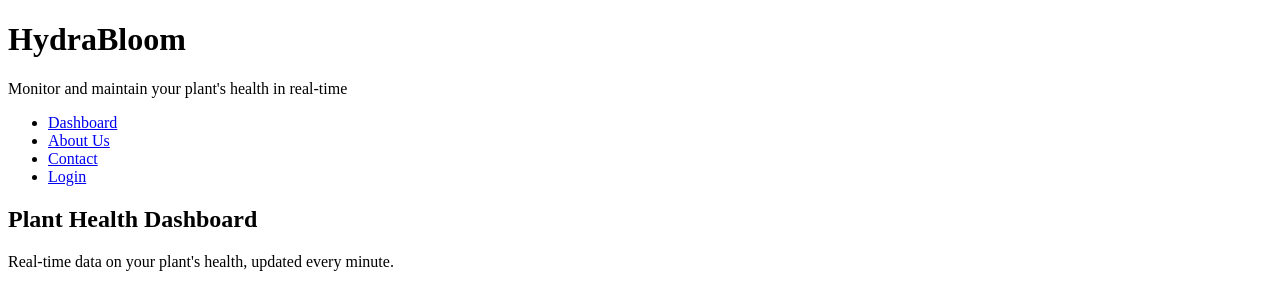
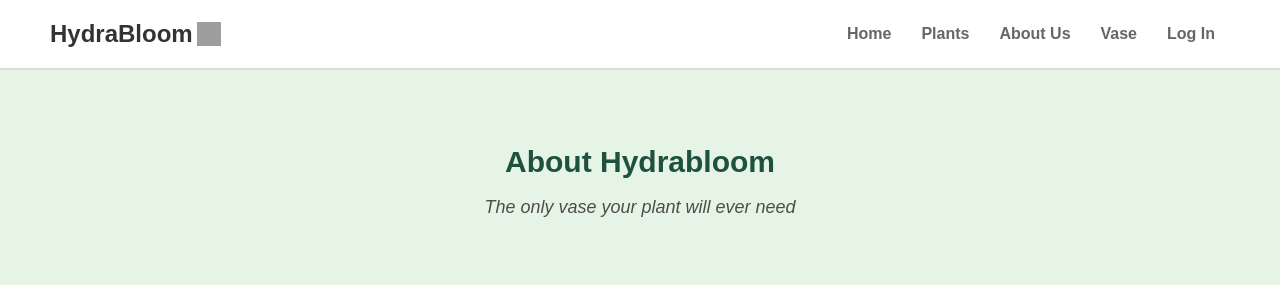
Before and after one commit to RichyJames/SD3AIOTPROJECT, a Flask app: template templates/index.html in a window 1280 px wide. Shown: the top 285 px of the page. Run offline with Flask 3, Linux system fonts and the light colour scheme; the template is opened without the code that fills it, so the values that code supplies are empty; grey boxes are pictures that could not be loaded.

Commit message:
Fixed Home Page UI /Links To Access System
UI Improvement and UI Navigation access a lot easier

```diff
--- a/templates/index.html
+++ b/templates/index.html
@@ -3,75 +3,172 @@
 <head>
     <meta charset="UTF-8">
     <meta name="viewport" content="width=device-width, initial-scale=1.0">
-    <title>HydraBloom - Plant Health Monitor</title>
-    <link rel="stylesheet" href="main.css">
+    <title>HydraBloom</title>
+    <style>
+        /* General Styles */
+        body {
+            font-family: 'Arial', sans-serif;
+            margin: 0;
+            padding: 0;
+            box-sizing: border-box;
+            background-color: #f9f8f6;
+            color: #333;
+        }
+
+        /* Header Styles */
+        header {
+            display: flex;
+            justify-content: space-between;
+            align-items: center;
+            padding: 20px 50px;
+            background-color: #fff;
+            border-bottom: 2px solid #ddd;
+        }
+
+        .logo-container {
+            display: flex;
+            align-items: center;
+        }
+
+        .logo-container h1 {
+            font-size: 24px;
+            font-weight: bold;
+            color: #333;
+            margin: 0;
+        }
+
+        .logo-container img {
+            width: 24px; /* Adjust size as needed */
+            height: 24px; /* Adjust size as needed */
+            margin-left: 4px; /* Minimal spacing */
+        }
+
+        header nav ul {
+            list-style: none;
+            display: flex;
+            margin: 0;
+            padding: 0;
+        }
+
+        header nav ul li {
+            margin: 0 15px;
+        }
+
+        header nav ul li a {
+            text-decoration: none;
+            color: #666;
+            font-weight: bold;
+            font-size: 16px;
+        }
+
+        header nav ul li a:hover {
+            color: #000;
+        }
+
+        /* About Section */
+        .about-section {
+            background-color: #e6f4e5;
+            text-align: center;
+            padding: 50px 20px;
+        }
+
+        .about-section h2 {
+            font-size: 30px;
+            color: #1f513f;
+            font-weight: bold;
+            margin-bottom: 10px;
+        }
+
+        .about-section p {
+            font-size: 18px;
+            font-style: italic;
+            color: #4d4d4d;
+            margin-bottom: 40px;
+        }
+
+        .mission-section {
+            display: flex;
+            justify-content: space-around;
+            align-items: center;
+            padding: 50px 20px;
+        }
+
+        .mission-text {
+            flex: 1;
+            max-width: 600px;
+        }
+
+        .mission-text h3 {
+            font-size: 24px;
+            color: #000;
+            font-weight: bold;
+            margin-bottom: 20px;
+        }
+
+        .mission-text p {
+            font-size: 16px;
+            color: #333;
+            line-height: 1.8;
+        }
+
+        .plant-image {
+            flex: 1;
+            text-align: center;
+        }
+
+        .plant-image img {
+            width: 300px;
+            border-radius: 10px;
+        }
+
+        .plant-image p {
+            font-size: 16px;
+            font-weight: bold;
+            margin-top: 10px;
+        }
+    </style>
 </head>
 <body>
 
     <!-- Header -->
     <header>
-        <h1>HydraBloom</h1>
-        <p>Monitor and maintain your plant's health in real-time</p>
+        <div class="logo-container">
+            <h1>HydraBloom</h1>
+            <!-- Leaf Logo -->
+            <img src="images/image.jpg" alt="Leaf Logo">
+        </div>
+        <nav>
+            <ul>
+                <li><a href="#">Home</a></li>
+                <li><a href="#">Plants</a></li>
+                <li><a href="#">About Us</a></li>
+                <li><a href="#">Vase</a></li>
+                <li><a href="sign.html">Log In</a></li>
+            </ul>
+        </nav>
     </header>
 
-    <!-- Navigation -->
-    <nav>
-        <ul>
-            <li><a href="#dashboard">Dashboard</a></li>
-            <li><a href="#about">About Us</a></li>
-            <li><a href="#contact">Contact</a></li>
-            <li><a href="#login">Login</a></li>
-        </ul>
-    </nav>
+    <!-- About Section -->
+    <section class="about-section">
+        <h2>About Hydrabloom</h2>
+        <p>The only vase your plant will ever need</p>
+    </section>
 
-    <!-- Main Content -->
-    <main>
-        <section id="dashboard">
-            <h2>Plant Health Dashboard</h2>
-            <p>Real-time data on your plant's health, updated every minute.</p>
-            <div class="sensor-data">
-                <div class="data-box">
-                    <h3>Soil Moisture</h3>
-                    <p id="moisture">Loading...</p>
-                </div>
-                <div class="data-box">
-                    <h3>Temperature</h3>
-                    <p id="temperature">Loading...</p>
-                </div>
-                <div class="data-box">
-                    <h3>Light Intensity</h3>
-                    <p id="light">Loading...</p>
-                </div>
-            </div>
-        </section>
+    <!-- Mission Section -->
+    <section class="mission-section">
+        <div class="mission-text">
+            <h3>Our Mission</h3>
+            <p>
+                Our mission is to revolutionize plant care with innovative solutions that make it effortless to nurture nature.
+                We believe that everyone deserves the joy of thriving plants without the stress of constant upkeep. That’s why we’ve created a vase that automatically waters your plants,
+                ensuring they receive the perfect amount of hydration when they need it most. Our goal is to bring harmony between technology and nature.
+            </p>
+        </div>
+        <div class="plant-image">
+            <img src="images/plant.jpg" alt="Asplenium Houseplant">
+            <p>Asplenium Houseplant</p>
+        </div>
+    </section>
 
-        <section id="about">
-            <h2>About HydraBloom</h2>
-            <p>HydraBloom is an innovative IoT solution that helps users monitor and care for their plants with ease. By tracking essential health metrics, we enable users to ensure their plants thrive.</p>
-        </section>
-
-        <section id="contact">
-            <h2>Contact Us</h2>
-            <form action="#" method="post">
-                <label for="name">Name:</label>
-                <input type="text" id="name" name="name" required>
-
-                <label for="email">Email:</label>
-                <input type="email" id="email" name="email" required>
-
-                <label for="message">Message:</label>
-                <textarea id="message" name="message" required></textarea>
-
-                <button type="submit">Submit</button>
-            </form>
-        </section>
-    </main>
-
-    <!-- Footer -->
-    <footer>
-        <p>&copy; 2024 HydraBloom. All rights reserved.</p>
-    </footer>
-
-    <script src="script.js"></script>
 </body>
 </html>
```
